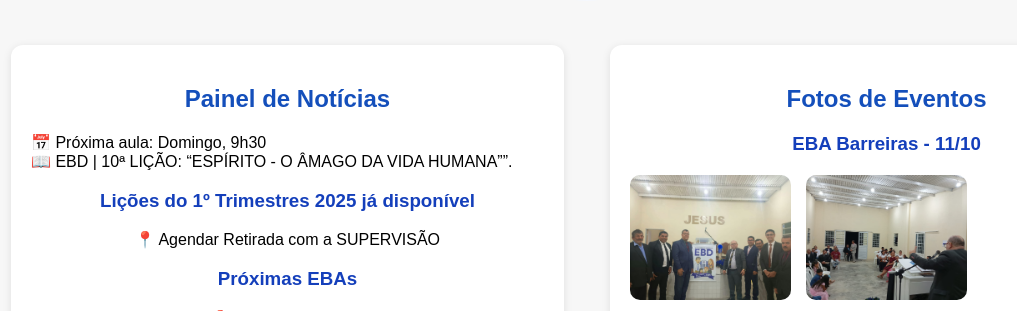
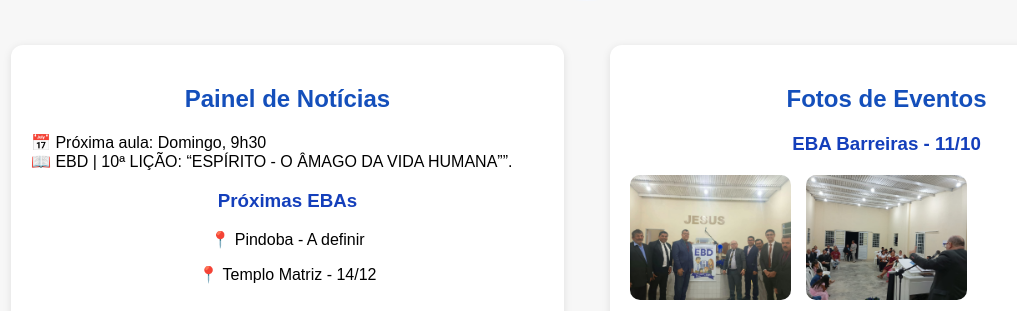
Before and after one commit to joaokenedy-debug/ebdpesqueira, a Flask app: page / in a window 1280 px wide. Shown: the part 259-570 px from the top of the page, without its empty margins (53-1070 px from the left). Run offline with Flask 3, Linux system fonts and the light colour scheme; parts of the project's set-up code (start-up, migrations or seed data) failed here and were passed over.

Commit message:
Update home.html

```diff
--- a/ebd/templates/home.html
+++ b/ebd/templates/home.html
@@ -225,8 +225,7 @@
                 <li>📅 Próxima aula: Domingo, 9h30</li>
                 <li>📖 EBD | 10ª LIÇÃO: “ESPÍRITO - O ÂMAGO DA VIDA HUMANA””. </li>
             </ul>
-            <h3 style="color: #143fbb;">Lições do 1º Trimestres 2025 já disponível</h3>
-             <p>📍 Agendar Retirada com a SUPERVISÃO</p>
+
             <h3 style="color: #143fbb;">Próximas EBAs</h3>
             <p>📍 Pindoba - A definir</p>
             <p>📍 Templo Matriz - 14/12</p>
```
